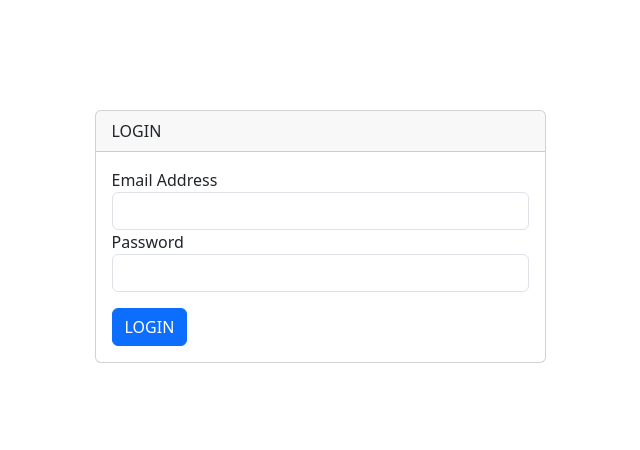
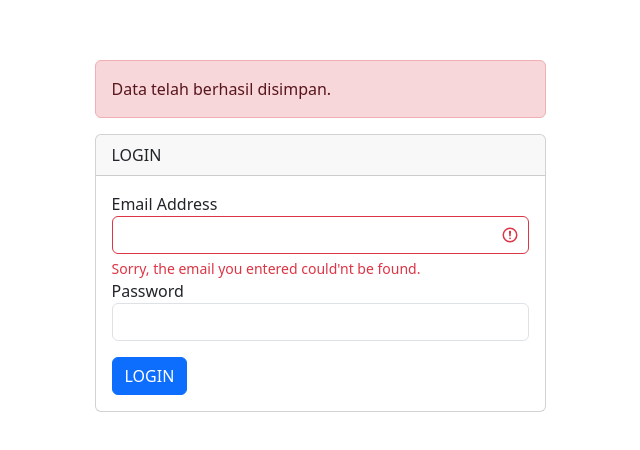
Before and after one commit to Arbaisyah/Belajar-Bootstrap-4, a plain HTML site: page index.html in a window 1280 px wide. Shown: the part 164-614 px from the top of the page, without its empty margins (320-960 px from the left). Drawn offline with Linux system fonts and the light colour scheme.

Commit message:
4 Feedback form

```diff
--- a/index.html
+++ b/index.html
@@ -12,13 +12,17 @@
     <div class="container">
         <div class="row justify-content-center align-items-center" style="height: 100vh">
             <div class="col-md-5">
+                <div class="alert alert-danger" role="alert">
+                    Data telah berhasil disimpan.
+                </div>
                 <div class="card">
                     <div class="card-header">LOGIN</div>
                     <div class="card-body">
                         <form action="" autocomplete="off">
                             <div class="form-group">
                                 <label for="email">Email Address</label>
-                                <input type="text" name="email" id="email" class="form-control">
+                                <input type="text" name="email" id="email" class="form-control is-invalid">
+                                <span class="invalid-feedback"> Sorry, the email you entered could'nt be found.</span>
                             </div>
                             <div class="form-group">
                                 <label for="password">Password</label>
```
Also changed, not shown: screenshoot/4 Feedback form.png (added).
